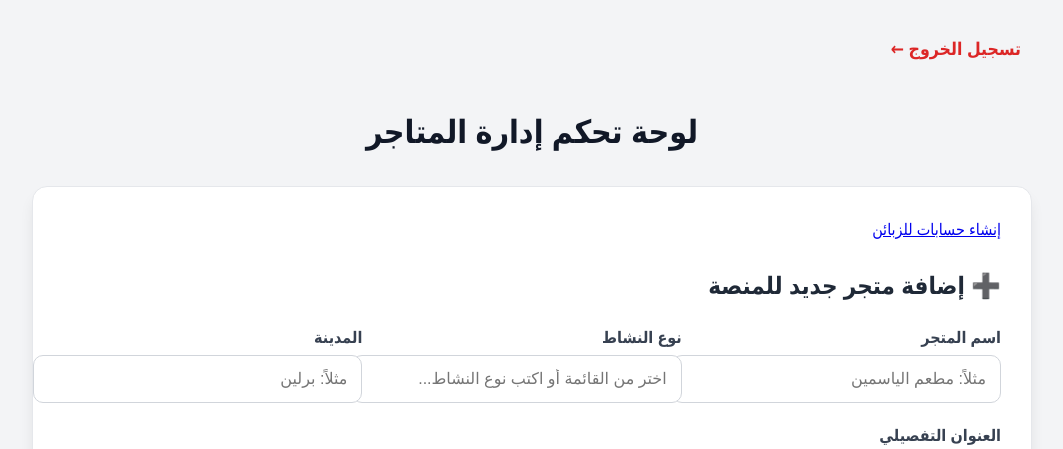
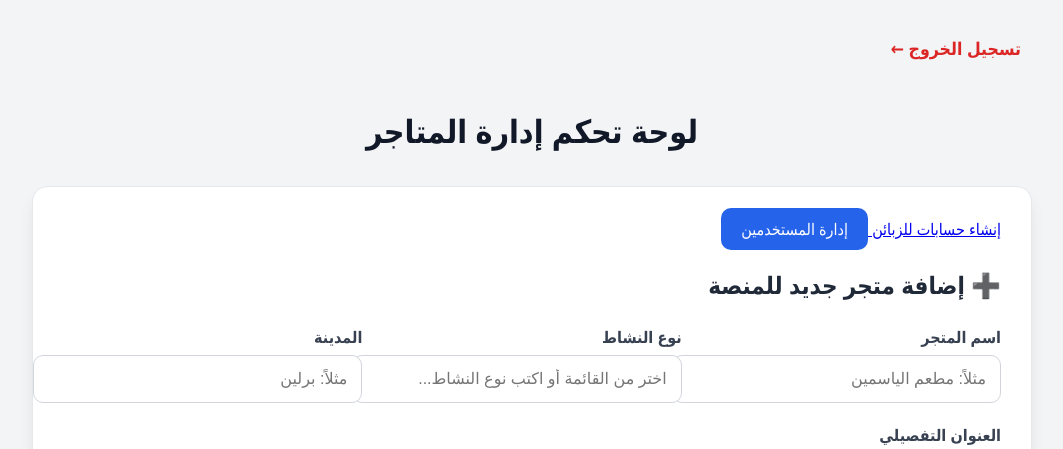
Before and after one commit to Ramiabdelal-hue/belgium-job-guide, a Flask app: page /admin/panel in a window 1280 px wide. Shown: the top 449 px of the page, without its empty margins (108-1171 px from the left). Run offline with Flask 3, Linux system fonts and the light colour scheme; the visitor is signed in with stand-in values (Sample User, id 1); data that the repository does not hold is empty; some libraries are stand-ins or nearby versions.

Commit message:
Update admin_panel.html

```diff
--- a/templates/admin_panel.html
+++ b/templates/admin_panel.html
@@ -230,6 +230,10 @@
 			<a href="{{ url_for('create_customer') }}" class="btn btn-info text-white shadow">
 				<i class="fas fa-user-plus"></i> إنشاء حسابات للزبائن
 			</a>
+
+			 <a href="{{ url_for('admin_users') }}" class="btn btn-info text-white shadow" style="background:#2563eb; color:white; padding:10px 20px; border-radius:10px; text-decoration:none;">
+				<i class="fas fa-users-cog"></i> إدارة المستخدمين
+			</a>
 		</div>
 
         <h3>➕ إضافة متجر جديد للمنصة</h3>
```
